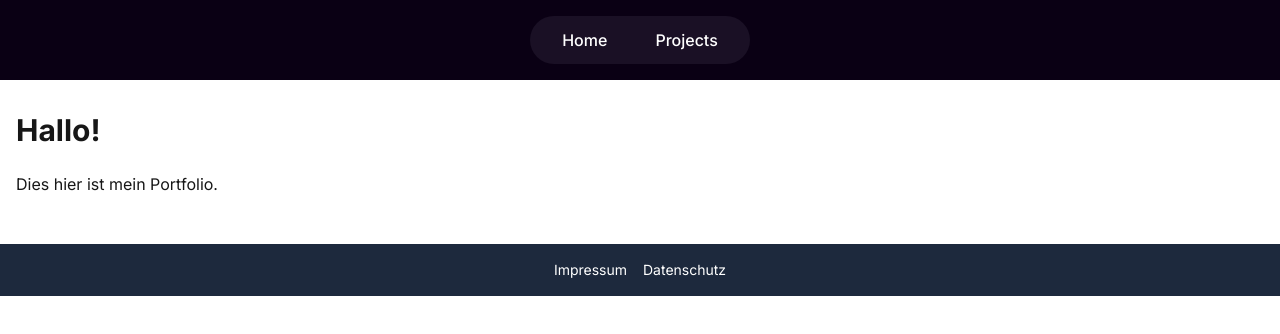
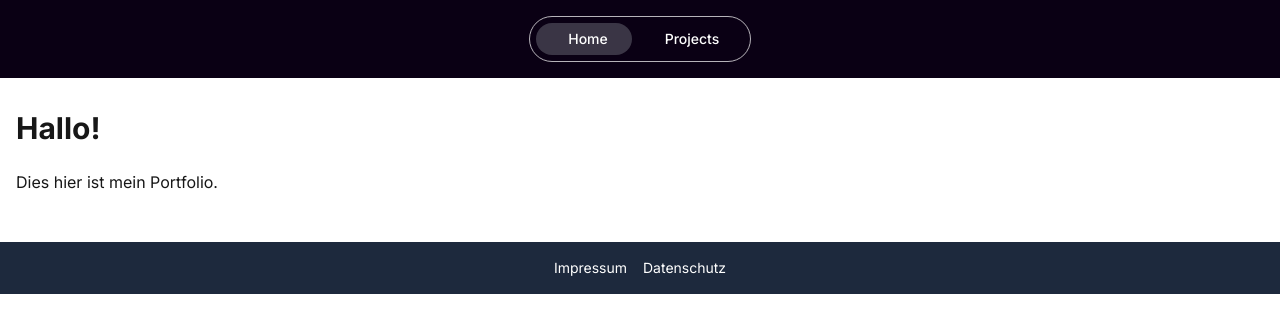
Before and after one commit to danielecitran/my-portfolio, a Next.js app: page / in a window 1280 px wide. Shown: the top 334 px of the page. Built offline with nearby package versions, Linux system fonts and the light colour scheme.

Commit message:
Header update (animation)

```diff
--- a/app/components/header.tsx
+++ b/app/components/header.tsx
@@ -2,30 +2,55 @@
 
 import Link from "next/link"
 import { usePathname } from "next/navigation"
+import { motion } from "framer-motion"
+import { useEffect, useState } from "react"
 
 export default function Header() {
     const pathname = usePathname()
+    const [activeTab, setActiveTab] = useState(pathname === "/projects" ? 1 : 0)
+
+    // Update active tab when pathname changes
+    useEffect(() => {
+        setActiveTab(pathname === "/projects" ? 1 : 0)
+    }, [pathname])
 
     return (
         <header className="bg-[#0a0014] py-4">
             <div className="container mx-auto flex justify-center">
-                <nav className="bg-[#1a1025] rounded-full px-2 py-1 flex items-center">
+                <nav className="bg-transparent border border-white/70 rounded-full p-1.5 flex items-center relative">
+                    {/* Animated background indicator */}
+                    <motion.div
+                        className="absolute w-24 h-8 bg-[#3a3545] rounded-full z-0"
+                        animate={{ x: activeTab * 104 }} // 104px = button width (96px) + margin (8px)
+                        transition={{
+                            type: "spring",
+                            stiffness: 300,
+                            damping: 30,
+                            duration: 0.5,
+                        }}
+                    />
+
+                    {/* Home button */}
+                    <div className="w-24 h-8 relative mx-1 z-10">
                         <Link
                             href="./"
-                        className={`px-6 py-2 rounded-full text-white font-medium transition-colors ${
-                            pathname === "./" ? "bg-[#2a2535]" : "hover:bg-[#2a2535]/50"
-                        }`}
+                            className="absolute inset-0 flex justify-center items-center rounded-full text-white text-sm font-medium"
+                            onClick={() => setActiveTab(0)}
                         >
-                        Home
+                            <span className="relative z-10">Home</span>
                         </Link>
+                    </div>
+
+                    {/* Projects button */}
+                    <div className="w-24 h-8 relative mx-1 z-10">
                         <Link
                             href="./projects"
-                        className={`px-6 py-2 rounded-full text-white font-medium transition-colors ${
-                            pathname === "./projects" ? "bg-[#2a2535]" : "hover:bg-[#2a2535]/50"
-                        }`}
+                            className="absolute inset-0 flex justify-center items-center rounded-full text-white text-sm font-medium"
+                            onClick={() => setActiveTab(1)}
                         >
-                        Projects
+                            <span className="relative z-10">Projects</span>
                         </Link>
+                    </div>
                 </nav>
             </div>
         </header>
```
Also changed, not shown: package.json (+14 -10 lines), 1 other file (tests, documents, lock files or other folders). Lines whose indentation alone changed are shown as unchanged.
